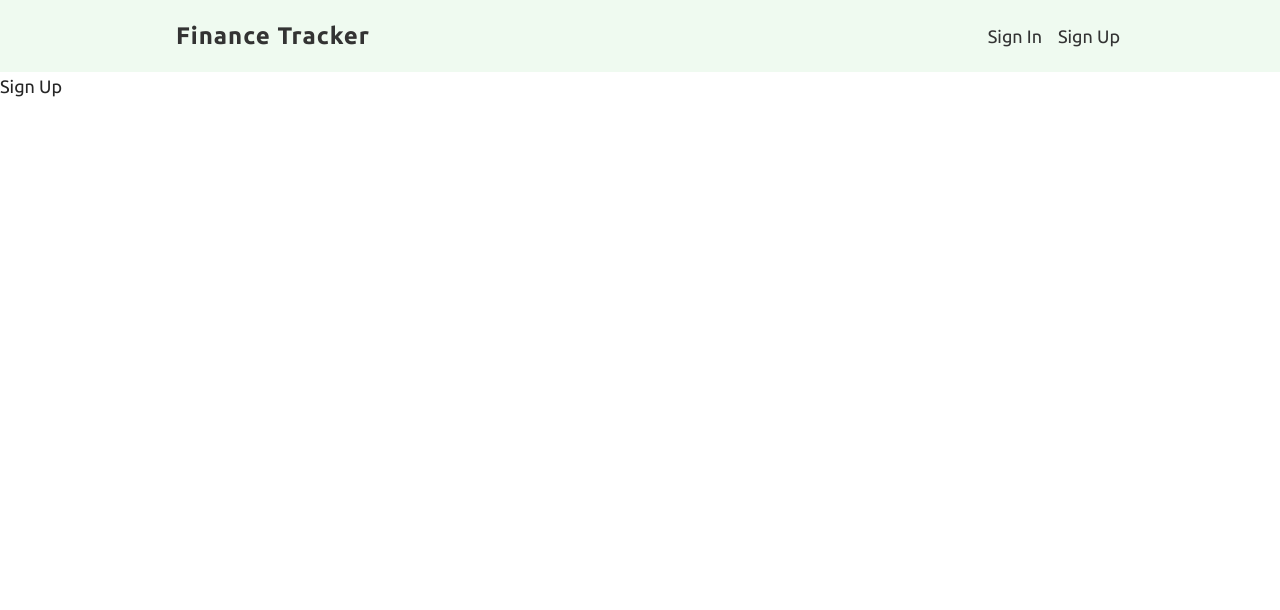
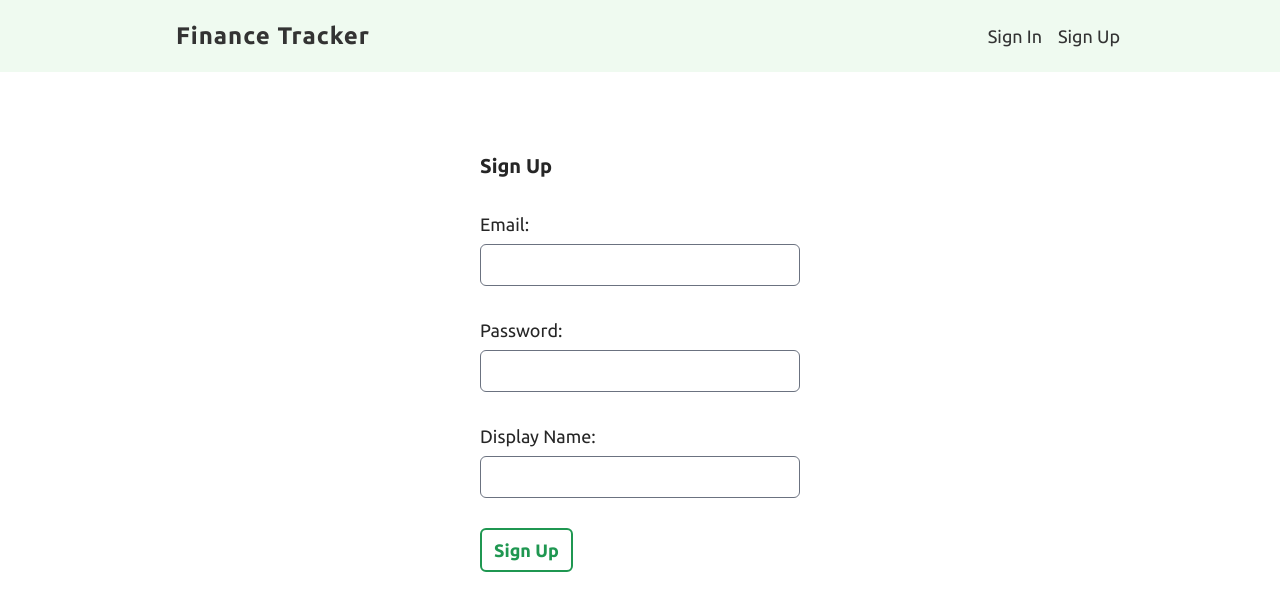
Before and after one commit to theS3Interdev/finance-tracker-web-app, a React (Vite) app: page /signup in a window 1280 px wide. Shown: the top 610 px of the page. Built offline with nearby package versions, Linux system fonts and the light colour scheme.

Commit message:
feat: create sign up form

```diff
--- a/src/index.css
+++ b/src/index.css
@@ -79,4 +79,26 @@
 		@apply w-full rounded-md py-2 px-[6px] text-lightCharcoal;
 	}
 	/** sign in form end */
+
+	/** sign up form start */
+	.signup-form {
+		@apply my-[60px] mx-auto max-w-[360px] p-5;
+	}
+
+	.signup-form h2 {
+		@apply text-xl font-bold;
+	}
+
+	.signup-form label {
+		@apply my-[30px] mx-auto block;
+	}
+
+	.signup-form span {
+		@apply mb-[6px] block;
+	}
+
+	.signup-form input {
+		@apply w-full rounded-md py-2 px-[6px] text-lightCharcoal;
+	}
+	/** sign up form end */
 }
--- a/src/pages/signup/sign-up.jsx
+++ b/src/pages/signup/sign-up.jsx
@@ -1,4 +1,41 @@
+import { useState } from 'react';
+
 const Signup = () => {
-	return <div>Sign Up</div>;
+	const [email, setEmail] = useState('');
+	const [password, setPassword] = useState('');
+	const [displayName, setDisplayName] = useState('');
+
+	const handleSubmit = (e) => {
+		e.preventDefault();
+		console.log(email, password, displayName);
+	};
+
+	return (
+		<form onSubmit={handleSubmit} className="signup-form">
+			<h2>Sign Up</h2>
+			<label>
+				<span>Email:</span>
+				<input type="email" onChange={(e) => setEmail(e.target.value)} value={email} />
+			</label>
+			<label>
+				<span>Password:</span>
+				<input
+					type="password"
+					onChange={(e) => setPassword(e.target.value)}
+					value={password}
+				/>
+			</label>
+			<label>
+				<span>Display Name:</span>
+				<input
+					type="text"
+					onChange={(e) => setDisplayName(e.target.value)}
+					value={displayName}
+				/>
+			</label>
+			<button className="btn">Sign Up</button>
+		</form>
+	);
 };
+
 export default Signup;
```
Also changed, not shown: package.json (+4 -4 lines), 1 other file (tests, documents, lock files or other folders).
